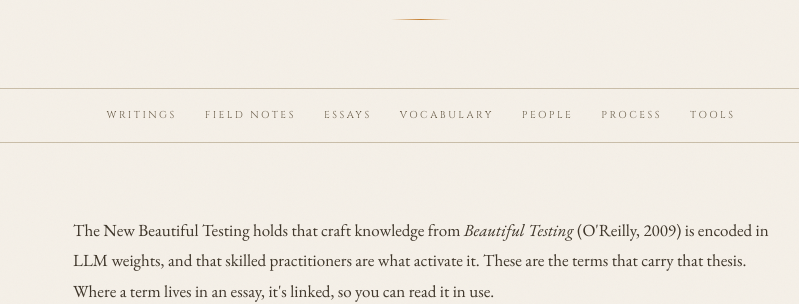
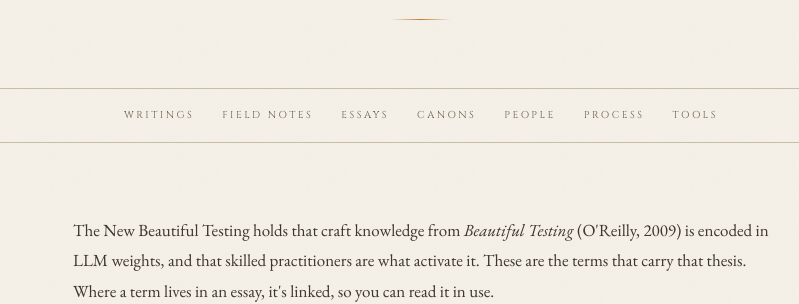
Before and after one commit to rjcadvisors/qameditations, a Jekyll site: the page built from vocabulary/index.html, in a window 1280 px wide and 900 px high. Shown: the part 177-481 px from the top of the window, without its empty margins (219-1018 px from the left). Built offline with Jekyll 4.4.1, drawn with Linux system fonts in a browser that asks for light colours.

Commit message:
Rename Vocabulary link to Canons and retitle the page
Co-Authored-By: Claude Sonnet 5.5 <noreply@anthropic.com>
Claude-Session: https://claude.ai/code/session_01GNpBos77GWhoY3godHi6uB

```diff
--- a/_layouts/default.html
+++ b/_layouts/default.html
@@ -172,7 +172,7 @@
     <a href="/#writings">Writings</a>
     <a href="/#field-notes">Field Notes</a>
     <a href="/blog/">Essays</a>
-    <a href="/vocabulary/">Vocabulary</a>
+    <a href="/vocabulary/">Canons</a>
     <a href="https://rjcadvisors.com" target="_blank" rel="noreferrer">People</a>
     <a href="https://qameditations.com">Process</a>
     <a href="https://theautomation.expert" target="_blank" rel="noreferrer">Tools</a>
@@ -187,7 +187,7 @@
     <p class="footer-copy">
       Independent QA advisory &amp; thought leadership. Oracle EBS and enterprise application testing.
     </p>
-    <p class="footer-copy"><a href="/vocabulary/" class="footer-feed">Vocabulary</a> &middot; <a href="/contribute/" class="footer-feed">Contribute</a> &middot; <a href="/feed.xml" class="footer-feed">RSS feed</a></p>
+    <p class="footer-copy"><a href="/vocabulary/" class="footer-feed">Canons</a> &middot; <a href="/contribute/" class="footer-feed">Contribute</a> &middot; <a href="/feed.xml" class="footer-feed">RSS feed</a></p>
   </footer>
 
 </body>
--- a/index.html
+++ b/index.html
@@ -648,7 +648,7 @@
     <a href="#writings">Writings</a>
     <a href="#field-notes">Field Notes</a>
     <a href="/blog/">Essays</a>
-    <a href="/vocabulary/">Vocabulary</a>
+    <a href="/vocabulary/">Canons</a>
     <a href="https://rjcadvisors.com" target="_blank" rel="noreferrer">People</a>
     <a href="https://qameditations.com" target="_blank" rel="noreferrer">Process</a>
     <a href="https://theautomation.expert" target="_blank" rel="noreferrer">Tools</a>
@@ -905,7 +905,7 @@
     <p class="footer-copy">
       Independent QA advisory &amp; thought leadership. Oracle EBS and enterprise application testing.
     </p>
-    <p class="footer-copy"><a href="/vocabulary/" class="footer-feed">Vocabulary</a> &middot; <a href="/contribute/" class="footer-feed">Contribute</a> &middot; <a href="/feed.xml" class="footer-feed">RSS feed</a></p>
+    <p class="footer-copy"><a href="/vocabulary/" class="footer-feed">Canons</a> &middot; <a href="/contribute/" class="footer-feed">Contribute</a> &middot; <a href="/feed.xml" class="footer-feed">RSS feed</a></p>
   </footer>
 
   <script>
--- a/vocabulary/index.html
+++ b/vocabulary/index.html
@@ -1,6 +1,6 @@
 ---
 layout: default
-title: Vocabulary
+title: "Canons: The Working Vocabulary of The New Beautiful Testing"
 description: The working vocabulary behind The New Beautiful Testing and RJCadvisors' practice, with the essays where each term lives.
 ---
 <style>
```
